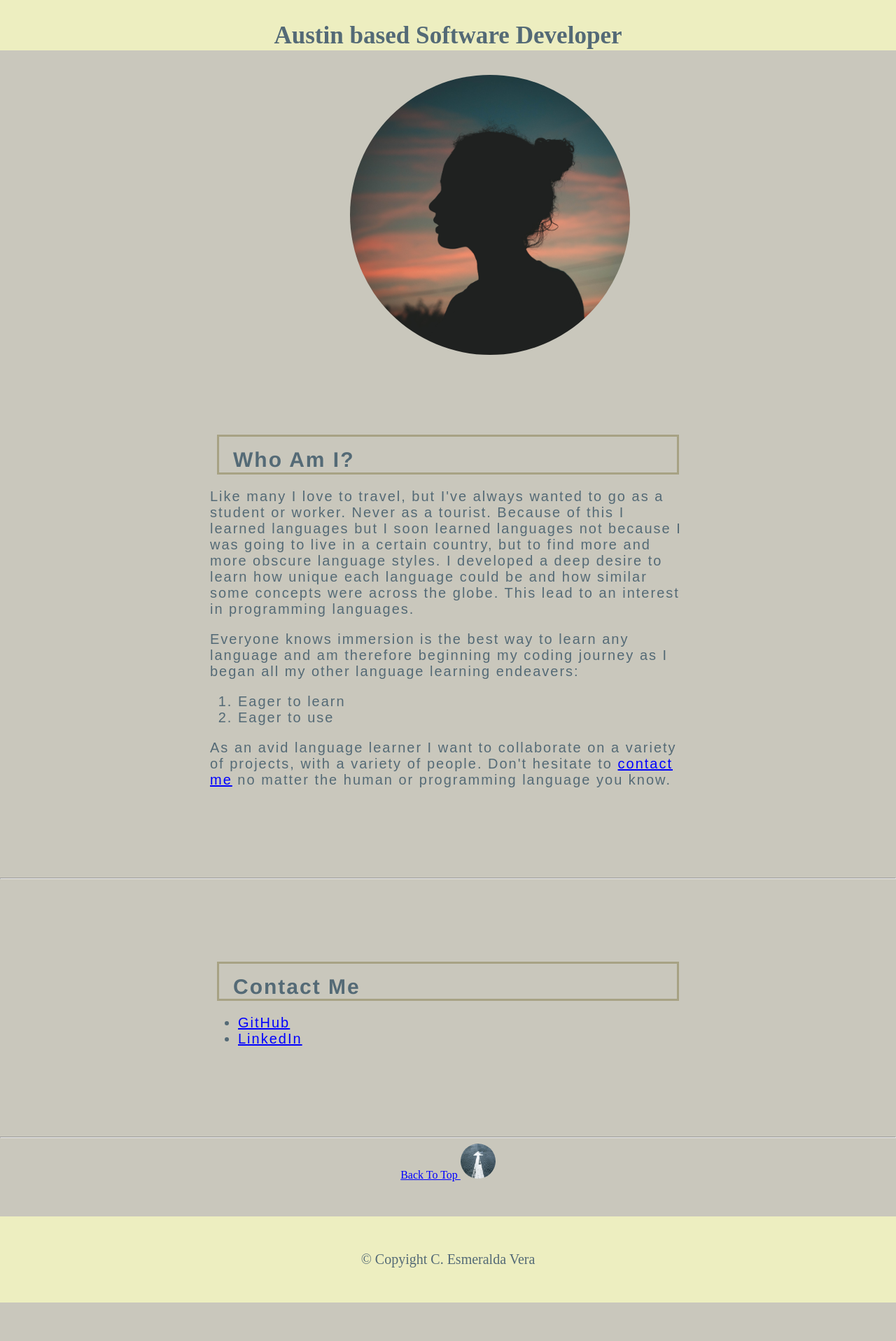
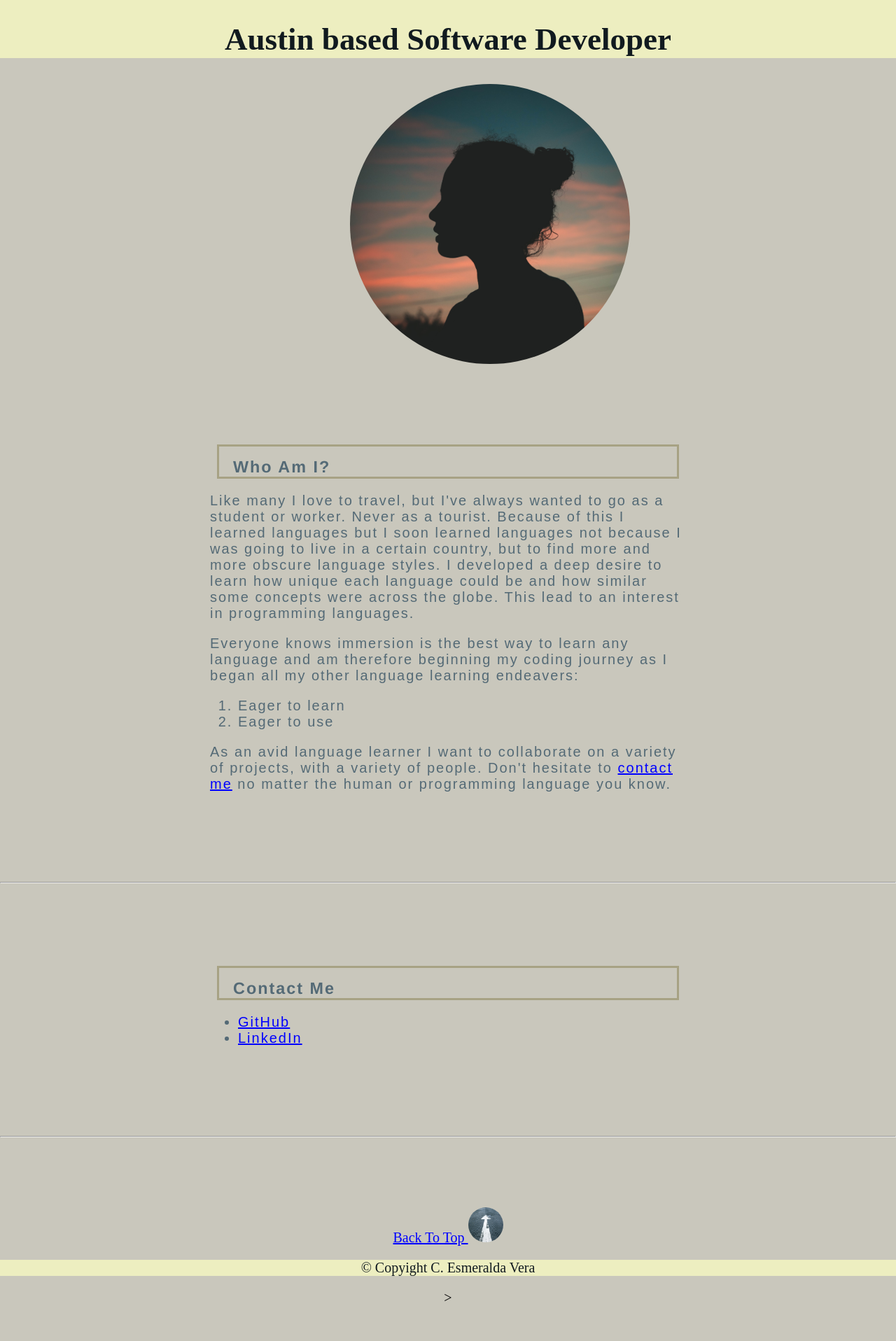
Before and after one commit to EsmeraldaVera/portfolio-website, a plain HTML site: page index.html in a window 1280 px wide. Shown: the part 118-2034 px from the top of the page at 70% size. Before the commit the page ends 1979 px from the top, so only its background shows below. Drawn offline with nearby package versions, Linux system fonts and the light colour scheme.

Commit message:
pls let this just passs

```diff
--- a/index.html
+++ b/index.html
@@ -17,7 +17,7 @@
     <header id = "to-top" class ="pop">
       <div class = "margin">
         <h1 class = "center-text">C. Esmeralda Vera</h1>
-        <h3 class = "center-text"> Austin based Software Developer</h3>
+        <h2 class = "center-text"> Austin based Software Developer</h2>
       </div>
     </header>
     <img src= "images/profile.jpg" alt = "profile" class = "pic" >
@@ -29,7 +29,7 @@
       <article>
         <!--required: passion for coding, what you do outside of it, and show you're a people person-->
         <div>
-            <h2 class = "border"> Who Am I?</h2>
+            <h3 class = "border"> Who Am I?</h3>
         </div>
       <p > Like many I love to travel, but I've always wanted to go as a student or worker. Never as a tourist. Because of this I learned languages but I soon learned languages not because I was going to live in a certain country, but to find more and more obscure language styles. I developed a deep desire to learn how unique each language could be and how similar some concepts were across the globe. This lead to an interest in programming languages.</p>
 
@@ -46,23 +46,26 @@
       <hr>
 
       <article id = "contact">
-        <h2 class= "border">Contact Me</h2>
+        <h3 class= "border">Contact Me</h3>
         <ul>
           <!--include links to external websites here-->
-        <li><a href = "https://github.com/EsmeraldaVera"> GitHub </a>
-        <li><a href = "https://www.linkedin.com/feed/"> LinkedIn </a>
+        <li><a target="_blank" href = "https://github.com/EsmeraldaVera"> GitHub </a>
+        <li><a target="_blank" href = "https://www.linkedin.com/feed/"> LinkedIn </a>
         </ul>
       </article>
 
       <hr>
 
       <div class= "center-text">
+        <footer>
         <!--convenient way to scroll up-->
         <a href = "#to-top"> Back To Top </a>
-        <!--picture to -->
+        <!--picture to be fun -->
         <img src = "images/arrow.jpg" alt ="Hello World" class = "arrow">
         <!--use same format as header for sYmMeTrY-->
-        <footer class= "pop"> © Copyight C. Esmeralda Vera</footer>
+        <p class= "pop"> © Copyight C. Esmeralda Vera</p>>
+
+        </footer>
       </div>
 
 
--- a/style.css
+++ b/style.css
@@ -20,7 +20,7 @@
 /*for header and footer only*/
 .pop{
 background-color: #EDEEC0;
-color: #546A76;
+color: #111a1f;
 }
 
 /*decoratice flare, just for fun*/
@@ -67,7 +67,7 @@ a:link {
   color: blue;
 }
 a:visited {
-  color: pink;
+  color: purple;
 }
 a:hover {
   color: green;
```
